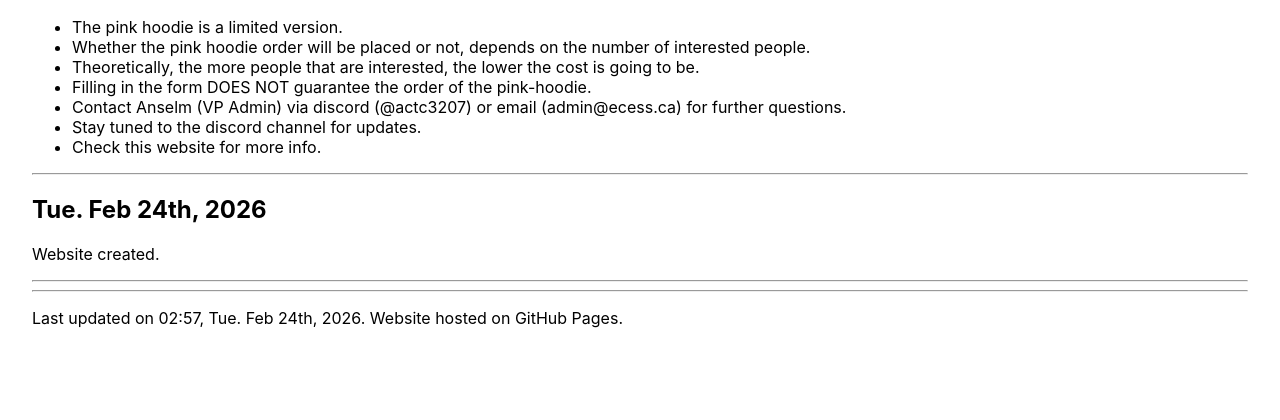
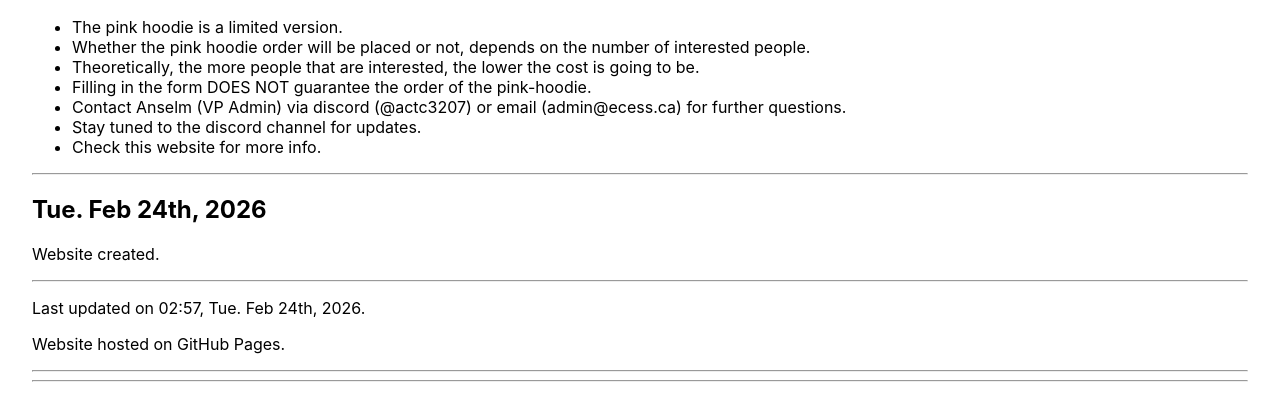
Before and after one commit to Anselm490/pink-hoodie-preorder-logistics-202526-w2, a plain HTML site: page index.html in a window 1280 px wide. Shown: the part 146-566 px from the top of the page. Drawn offline with Linux system fonts and the light colour scheme.

Commit message:
Update index.html

```diff
--- a/index.html
+++ b/index.html
@@ -21,7 +21,9 @@
     <h2>Tue. Feb 24th, 2026</h2>
     <p>Website created.</p>
     <hr>
+    <p>Last updated on 02:57, Tue. Feb 24th, 2026.</p>
+    <p>Website hosted on GitHub Pages.</p>
     <hr>
-    <p>Last updated on 02:57, Tue. Feb 24th, 2026. Website hosted on GitHub Pages.</p>
+    <hr>
   </body>
 </html>
```
